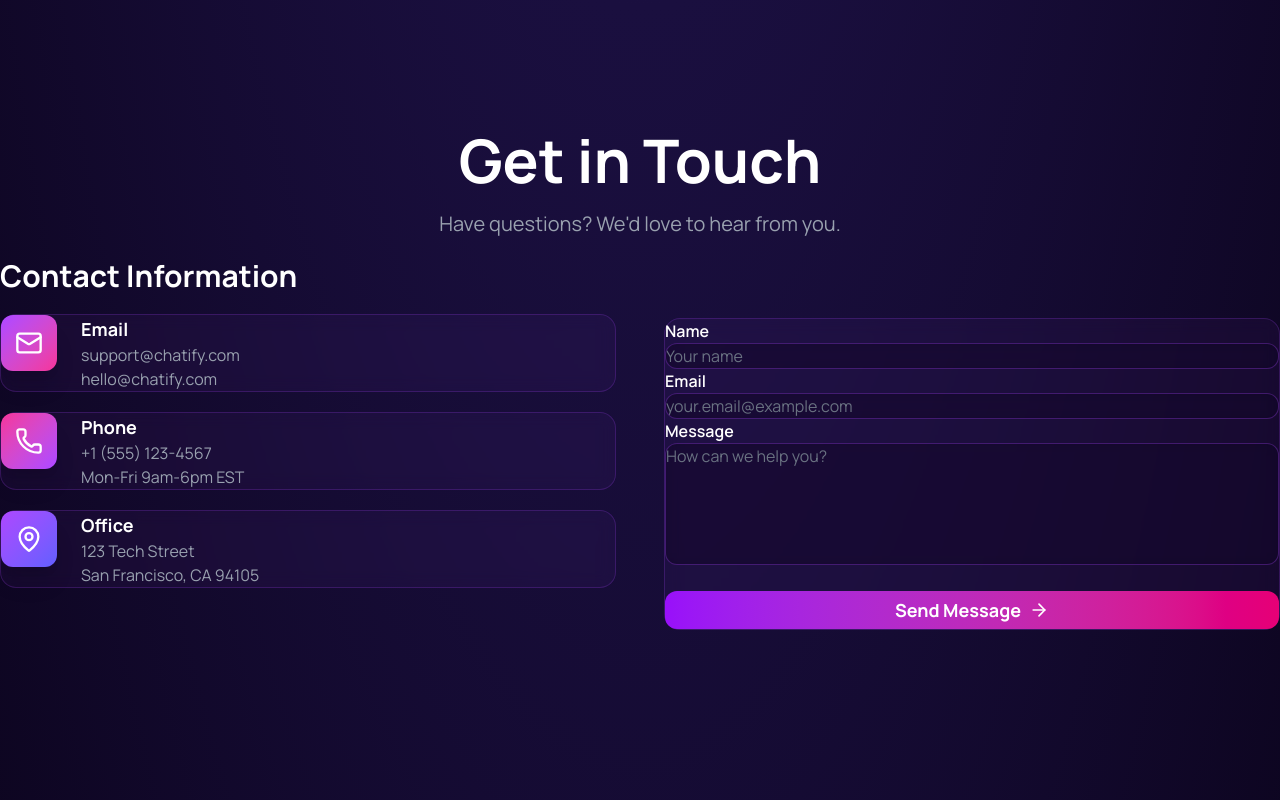
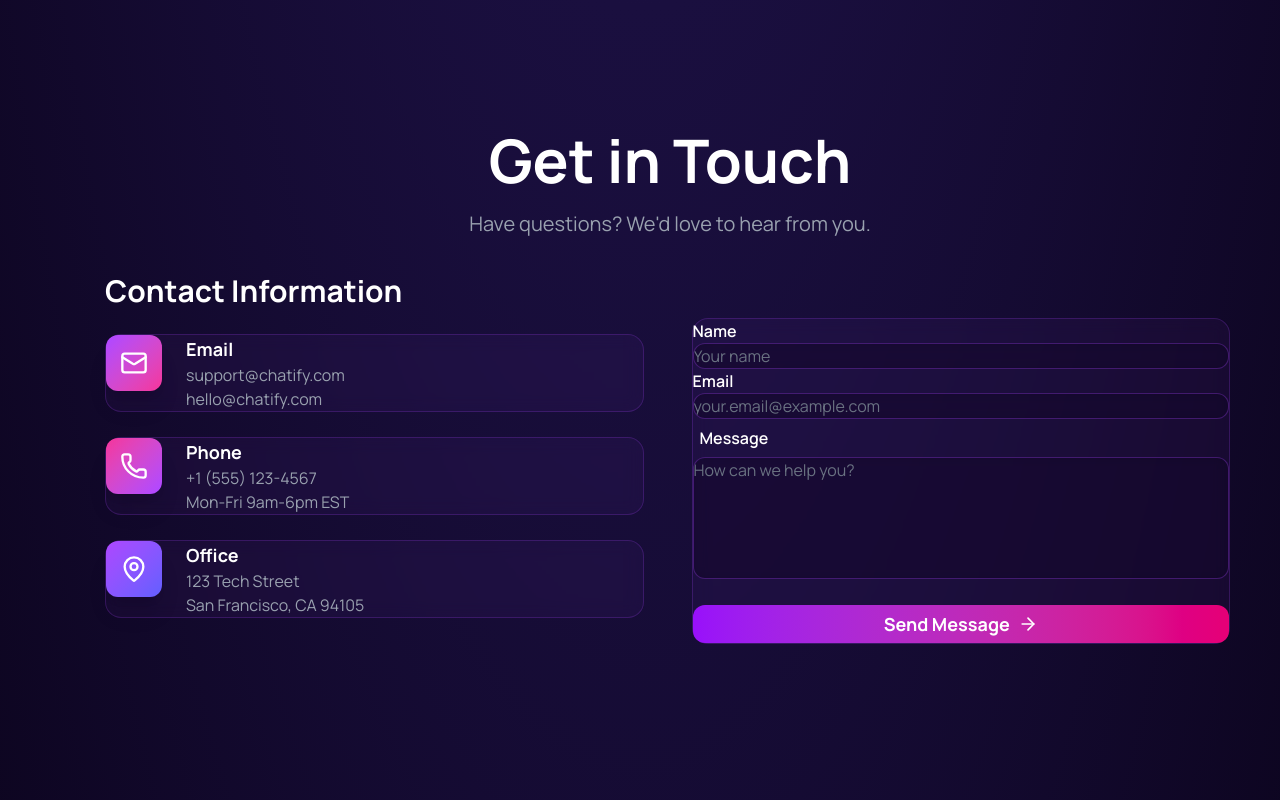
Before and after one commit to coder-Yash886/Chatify, a React (Vite) app in the folder Frontend/: page / in a window 1280 px wide. Shown: the part 2300-3100 px from the top of the page. Built offline with nearby package versions, Linux system fonts and the light colour scheme; no server answers.

Commit message:
added frontend url in env

```diff
--- a/Frontend/src/pages/LandingPage.tsx
+++ b/Frontend/src/pages/LandingPage.tsx
@@ -446,7 +446,9 @@ const LandingPage: React.FC = () => {
       </section>
 
       {/* CONTACT SECTION */}
-      <section id="contact" className="py-24 px-8 min-h-screen">
+      <section id="contact" className="py-24 px-8 min-h-screen"
+      style={{marginLeft:"80px", marginRight:"20px"}}
+      >
         <div className="max-w-7xl mx-auto">
           <div className="text-center mb-20">
             <h2 className="text-5xl lg:text-6xl font-bold text-white mb-6"
@@ -461,10 +463,12 @@ const LandingPage: React.FC = () => {
             </p>
           </div>
 
-          <div className="grid md:grid-cols-2 gap-12">
+          <div className="grid md:grid-cols-2 gap-12"
+          style={{marginLeft:"25px", marginRight:"30px"}}
+          >
             <div className="space-y-6">
               <h3 className="text-3xl font-bold text-white mb-8"
-               style={{marginTop:"20px"}}
+               style={{marginTop:"35px"}}
               >
                 Contact Information
               </h3>
@@ -491,7 +495,7 @@ const LandingPage: React.FC = () => {
                 <div
                   key={index}
                   className="flex items-start gap-6 p-6 rounded-2xl bg-purple-500/5 border border-purple-500/20 hover:border-purple-400/50 hover:scale-105 transition-all duration-300 group backdrop-blur-sm"
-                   style={{marginTop:"20px"}}
+                   style={{marginTop:"25px"}}
                 >
                   <div
                     className={`w-14 h-14 bg-gradient-to-br ${contact.gradient} rounded-xl flex items-center justify-center flex-shrink-0 group-hover:scale-110 group-hover:rotate-12 transition-all duration-300 shadow-xl`}
@@ -514,7 +518,7 @@ const LandingPage: React.FC = () => {
 
             <div>
               <form className="space-y-6 p-8 rounded-2xl bg-purple-500/5 border border-purple-500/20 backdrop-blur-sm"
-               style={{marginTop:"80px"}}
+               style={{marginTop:"80px" }}
               >
                 <div>
                   <label className="block text-white font-semibold mb-2">
@@ -539,7 +543,9 @@ const LandingPage: React.FC = () => {
                   />
                 </div>
                 <div>
-                  <label className="block text-white font-semibold mb-2">
+                  <label className="block text-white font-semibold mb-2"
+                  style={{padding:"7px"}}
+                  >
                     Message
                   </label>
                   <textarea
```
Also changed, not shown: 1 other file (tests, documents, lock files or other folders).
